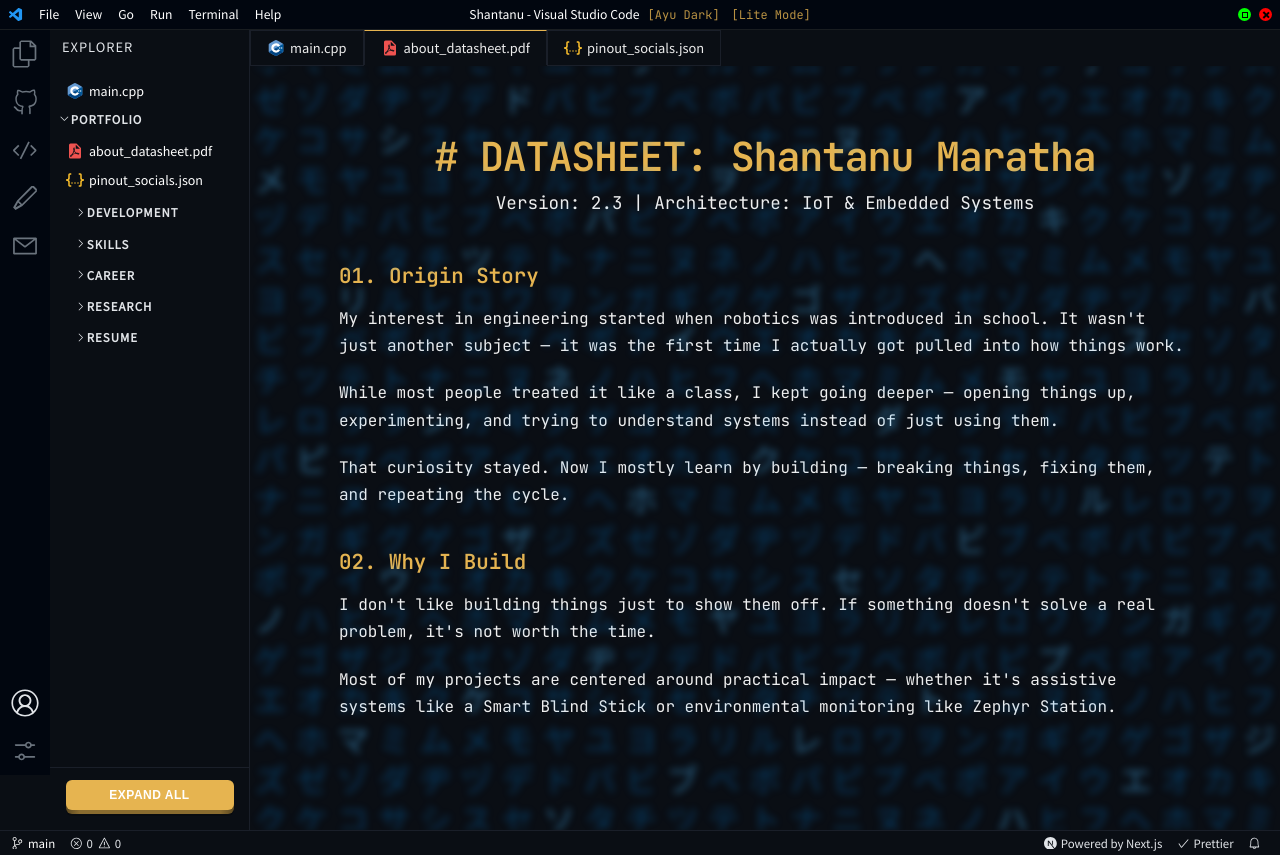
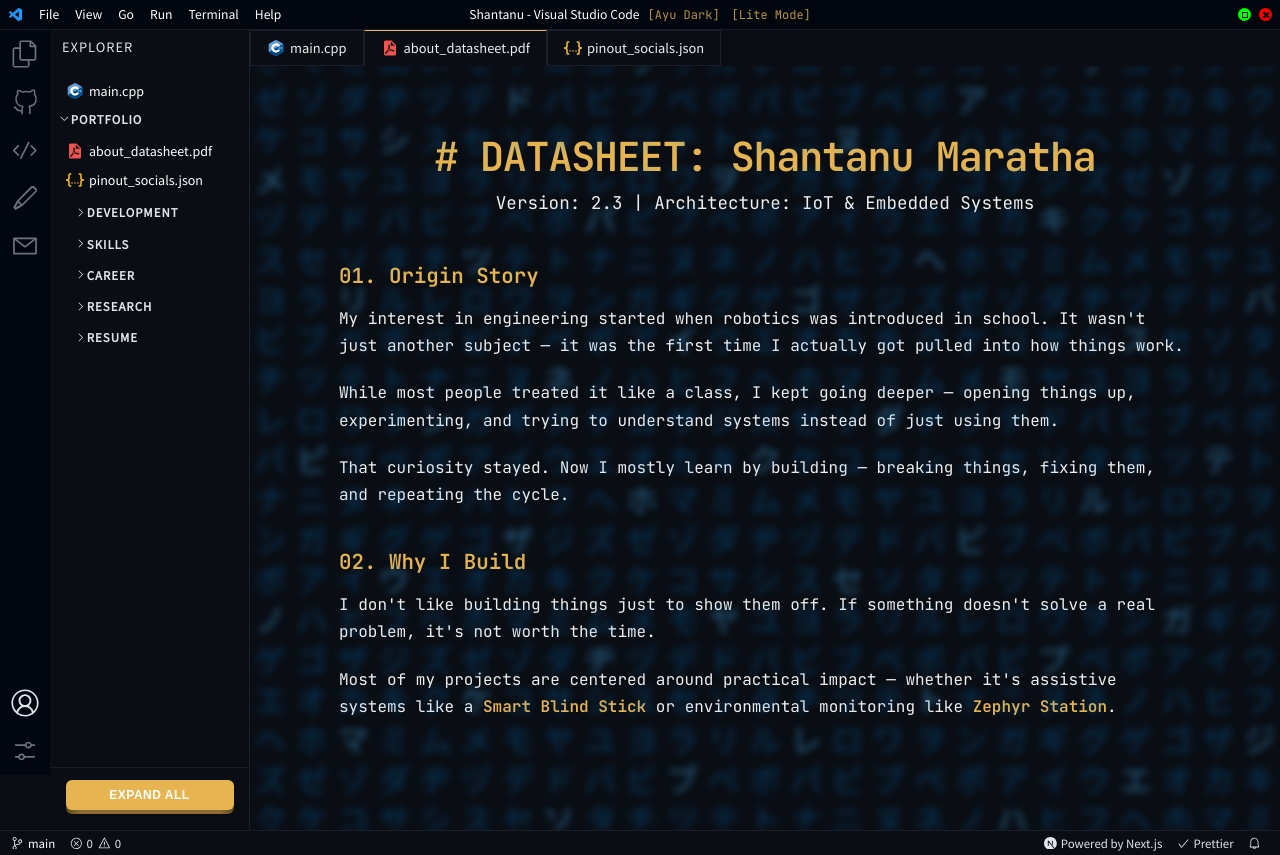
Before and after one commit to shaxntanu/VSCode-Portfolio, a Next.js app: page /about in a window 1280 px wide. Built offline with nearby package versions, Linux system fonts and the light colour scheme.

Commit message:
Add links to projects and companies in About page with hover effects

```diff
--- a/pages/about.tsx
+++ b/pages/about.tsx
@@ -27,7 +27,24 @@ const AboutPage = () => {
               I don&apos;t like building things just to show them off. If something doesn&apos;t solve a real problem, it&apos;s not worth the time.
             </p>
             <p className={styles.paragraph}>
-              Most of my projects are centered around practical impact — whether it&apos;s assistive systems like a Smart Blind Stick or environmental monitoring like Zephyr Station.
+              Most of my projects are centered around practical impact — whether it&apos;s assistive systems like a{' '}
+              <a
+                href="https://crocus-zenobia-863.notion.site/Smart-Blind-Stick-Report-2a01ebfe2064802580bcd52932677de4"
+                target="_blank"
+                rel="noopener noreferrer"
+                className={styles.link}
+              >
+                Smart Blind Stick
+              </a>{' '}
+              or environmental monitoring like{' '}
+              <a
+                href="https://github.com/shaxntanu/Zephyr-Station"
+                target="_blank"
+                rel="noopener noreferrer"
+                className={styles.link}
+              >
+                Zephyr Station
+              </a>.
             </p>
             <p className={styles.paragraph}>
               The goal is simple: make things that actually work in the real world, not just on paper.
@@ -37,13 +54,33 @@ const AboutPage = () => {
           <section className={styles.section}>
             <h2 className={styles.sectionTitle}>03. Startup Experience</h2>
             <p className={styles.paragraph}>
-              Being a core member and working on <span className={styles.highlight}>Ragastra</span> gave me direct exposure to what building a product from scratch actually feels like.
+              Being a core engineer at{' '}
+              <a
+                href="https://github.com/Ragastra"
+                target="_blank"
+                rel="noopener noreferrer"
+                className={styles.link}
+              >
+                Ragastra
+              </a>{' '}
+              gave me direct exposure to what building a product from scratch actually feels like. Working on a modular maglev-inspired mobility system meant dealing with electromagnetic suspension, wireless power transfer, and system-level cost optimization — all while keeping things buildable.
             </p>
             <p className={styles.paragraph}>
               There was no fixed roadmap — we had to figure things out as we went. From shaping ideas to turning them into working systems, I was involved in making decisions, solving problems, and pushing things forward.
             </p>
             <p className={styles.paragraph}>
-              It forced me to think beyond just code — handling uncertainty, adapting quickly, and focusing on execution instead of overplanning.
+              At{' '}
+              <a
+                href="https://grosity.in"
+                target="_blank"
+                rel="noopener noreferrer"
+                className={styles.link}
+              >
+                Grosity
+              </a>, I worked as an early-stage founding engineer, contributing to R&D for autonomous payload-delivery drone systems and helping align engineering decisions with business strategy. It taught me how to move fast in an early-stage environment.
+            </p>
+            <p className={styles.paragraph}>
+              Both experiences forced me to think beyond just code — handling uncertainty, adapting quickly, and focusing on execution instead of overplanning.
             </p>
             <p className={styles.paragraph}>
               It made one thing clear: real-world building is chaotic, and you learn by doing, not by waiting.
--- a/styles/AboutPage.module.css
+++ b/styles/AboutPage.module.css
@@ -77,6 +77,20 @@
     font-weight: 500;
 }
 
+.link {
+    color: var(--accent-color);
+    text-decoration: none;
+    font-weight: 800;
+    transition: all 0.3s ease;
+    cursor: pointer;
+    position: relative;
+}
+
+.link:hover {
+    filter: brightness(1.3);
+    text-shadow: 0 0 8px currentColor;
+}
+
 .mapContainer {
     width: 100%;
     height: 490px;
```
